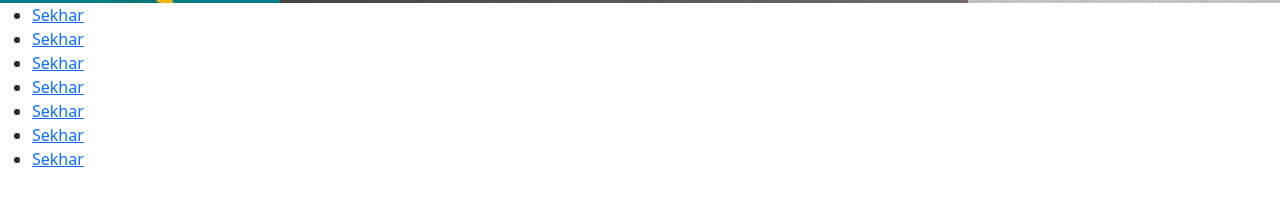
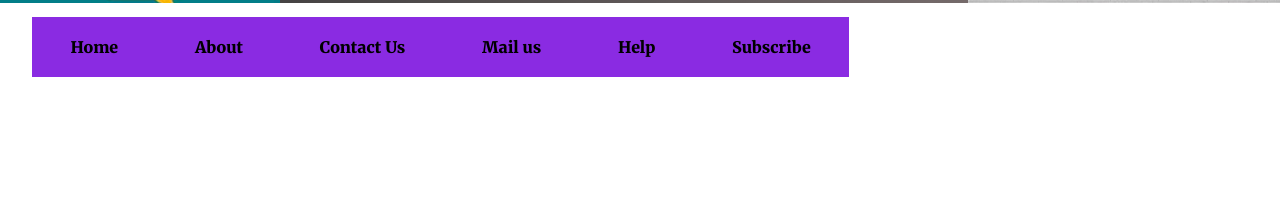
Before and after one commit to SomasekharSunkari/Online-Shopping-Website, a plain HTML site: page index.html in a window 1280 px wide. Shown: the part 237-440 px from the top of the page. Drawn offline with nearby package versions, Linux system fonts and the light colour scheme; a web font is replaced by a local one.

Commit message:
Small -Chnages Happend(May Get Removed)

```diff
--- a/index.css
+++ b/index.css
@@ -3,9 +3,7 @@
     padding:0;
     box-sizing: border-box;
 }
-body{
-    height:200vh;
-}
+
 header{
 max-width:100%;
 height:30vh;
@@ -32,5 +30,25 @@ header section{
     width:15vw;
     top:23vh;
 
+   clear: both;
+}
+nav{
+    position: relative;
+   top:2vh;
+}
+li a{
+  text-decoration: none;
+  font-size:2vh;
+  font-family: 'Merriweather', serif;
+    padding:2.5vh 3vw;   background-color:blueviolet;
+    color:black;
+}
+li{
 
+    list-style-type: none;
+float:left;
 }
+a:hover{
+    background-color: black;
+    color:white;
+}
--- a/index.html
+++ b/index.html
@@ -23,17 +23,17 @@
             <button class="btn btn-primary"  style="max-height:15vh;max-width:15vw;font-size:2vh;margin:0.5vh;padding:1vh 1vw 1vh 1vw">Sign Up</button>
         </section>
     </header>
+
     <main>
 <nav>
     <ul>
-        <li><a href="@">Sekhar</a></li>
-        <li><a href="@">Sekhar</a></li>
-
-        <li><a href="@">Sekhar</a></li>
-        <li><a href="@">Sekhar</a></li>
-        <li><a href="@">Sekhar</a></li>
-        <li><a href="@">Sekhar</a></li>
-        <li><a href="@">Sekhar</a></li>
+        <li><a href="@">Home</a></li>
+        <li><a href="@">About</a></li>
+        <li><a href="@">Contact Us</a></li>
+        <li><a href="@">Mail us</a></li>
+        <li><a href="@">Help</a></li>
+        <li><a href="@">Subscribe</a></li>
+        <!-- <li><a href="@">Sekhar</a></li> -->
 
     </ul>
 </nav>
--- a/index.js
+++ b/index.js
@@ -0,0 +1 @@
+document.getElementById("Skhae").innerHTML = "Su kari soma skehe";
```
